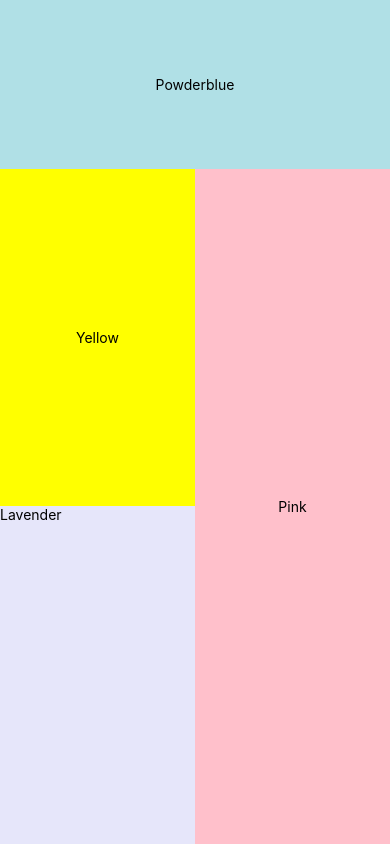
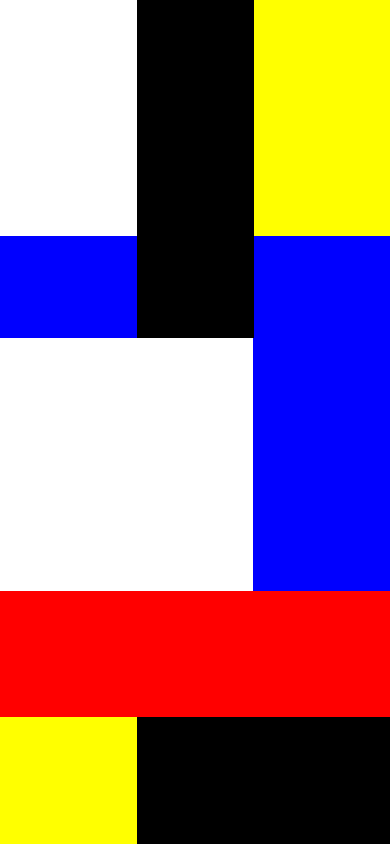
Before and after one commit to DAU-RN-study/DAU-RN-study, a React Native app in the folder study/: screen / in a window 390 px wide. Built offline with nearby package versions, Linux system fonts and the light colour scheme.

Commit message:
feat:실습 과제2

```diff
--- a/study/App.js
+++ b/study/App.js
@@ -6,15 +6,29 @@ import {View, Text, StyleSheet} from 'react-native';
 // return 값에 화면 구성 요소를 작성합니다.
 const App = () => {
   return <View style={styles.container}>
-    <View style={styles.container1}><Text>Powderblue</Text></View>
-    <View style={styles.container2}>
-      <View style={styles.container3}>
-        <View style={styles.container4}><Text>Yellow</Text></View>
-        <View style={styles.container5}><Text>Lavender</Text></View>
-      </View>
-      <View style={styles.container6}><Text>Pink</Text></View>
-    </View>
-  </View>;
+            <View style={styles.container1}>
+              <View style={styles.container1_1}>
+                <View style={styles.container1_1_1}></View>
+                <View style={styles.container1_1_2}></View>
+              </View>
+              <View style={styles.container1_2}></View>
+              <View style={styles.container1_3}>
+                <View style={styles.container1_3_1}></View>
+                <View style={styles.container1_3_2}></View>
+              </View>
+            </View>
+            <View style={styles.container2}>
+              <View style={styles.container2_1}></View>
+              <View style={styles.container2_2}></View>
+            </View>
+            <View style={styles.container3}>
+              <View style={styles.container3_1}></View>
+              <View style={styles.container3_2}>
+                <View style={styles.container3_2_1}></View>
+                <View style={styles.container3_2_2}></View>
+              </View>
+            </View>
+         </View>;
 };
 
 // StyleSheet를 사용하여 HTML의 CSS와 유사한 역할을 합니다.
@@ -26,41 +40,86 @@ const styles = StyleSheet.create({
   },
 
   container1:{
-    flex:0.2,
-    backgroundColor: 'powderblue',
-    alignItems: 'center',
-    justifyContent: 'center',
+    flex: 0.4,
+    flexDirection: 'row',
+  },
+
+  container1_1:{
+    flex: 0.35,
+    flexDirection: 'column',
+  },
+
+  container1_1_1:{
+    flex: 0.7,
+    backgroundColor: 'white',
+  },
+
+  container1_1_2:{
+    flex: 0.3,
+    backgroundColor: 'blue',
+  },
+
+  container1_2:{
+    flex:0.3,
+    backgroundColor: 'black',
+  },
+
+  container1_3:{
+    flex: 0.35,
+    flexDirection: 'column',
+  },
+
+  container1_3_1:{
+    flex: 0.7,
+    backgroundColor: 'yellow',
+  },
+
+  container1_3_2:{
+    flex:0.3,
+    backgroundColor:'blue',
+
   },
 
   container2:{
-    flex: 0.8,
+    flex: 0.3,
     flexDirection: 'row',
   },
 
-  container3:{
-    flex: 1,
-    flexDirection: 'column',
-
+  container2_1:{
+    flex: 0.65,
+    backgroundColor: 'white',
   },
 
-  container4:{
-    flex:1,
-    backgroundColor: 'yellow',
-    alignItems: 'center',
-    justifyContent: 'center',
+  container2_2:{
+    flex: 0.35,
+    backgroundColor: 'blue',
   },
 
-  container5:{
-    flex:1,
-    backgroundColor: 'lavender',
+  container3:{
+    flex: 0.3,
+    flexDirection: 'column',
   },
 
-  container6:{
-    flex: 1,
-    backgroundColor: 'pink',
-    alignItems: 'center',
-    justifyContent: 'center',
+  container3_1:{
+    flex: 0.5,
+    backgroundColor: 'red',
   },
+
+  container3_2:{
+    flex: 0.5,
+    flexDirection: 'row',
+  },
+
+  container3_2_1:{
+    flex: 0.35,
+    backgroundColor: 'yellow'
+  },
+
+  container3_2_2:{
+    flex: 0.65,
+    backgroundColor: 'black'
+  }
+
 
 });
 
```
